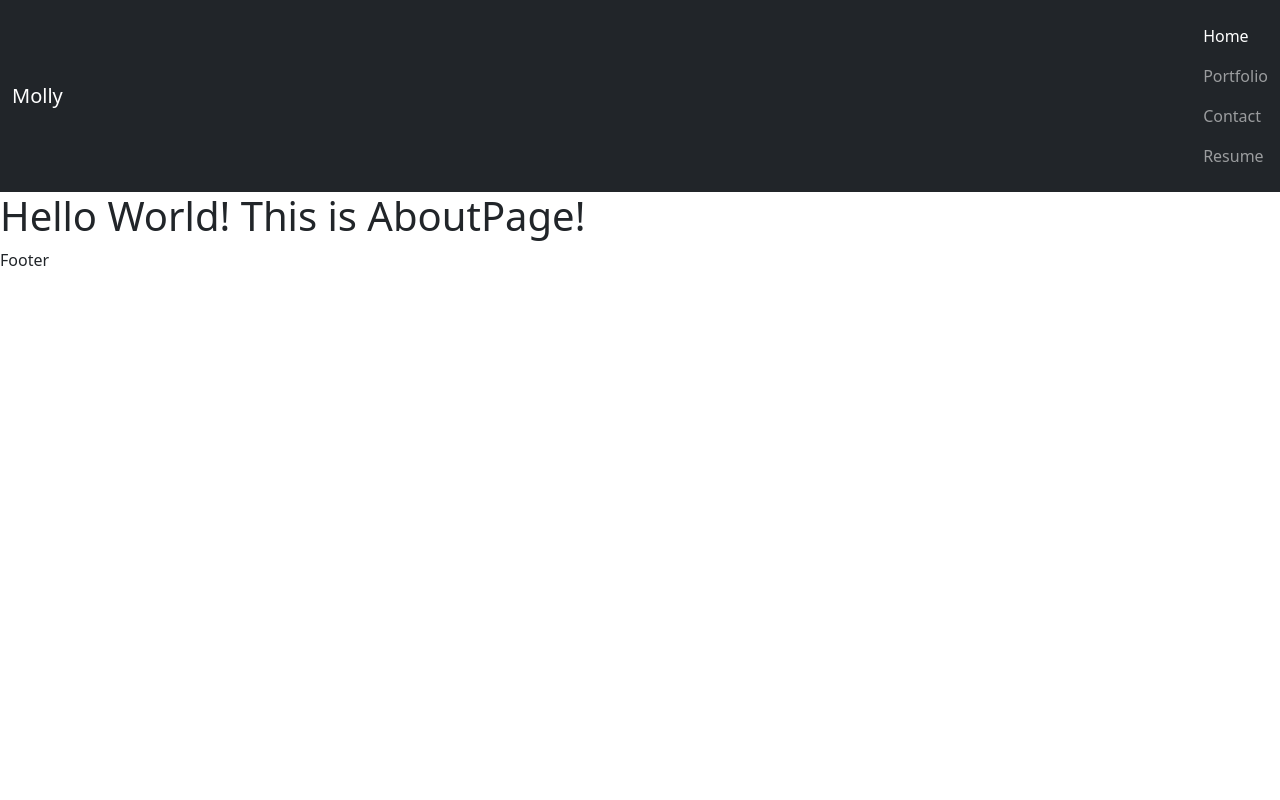
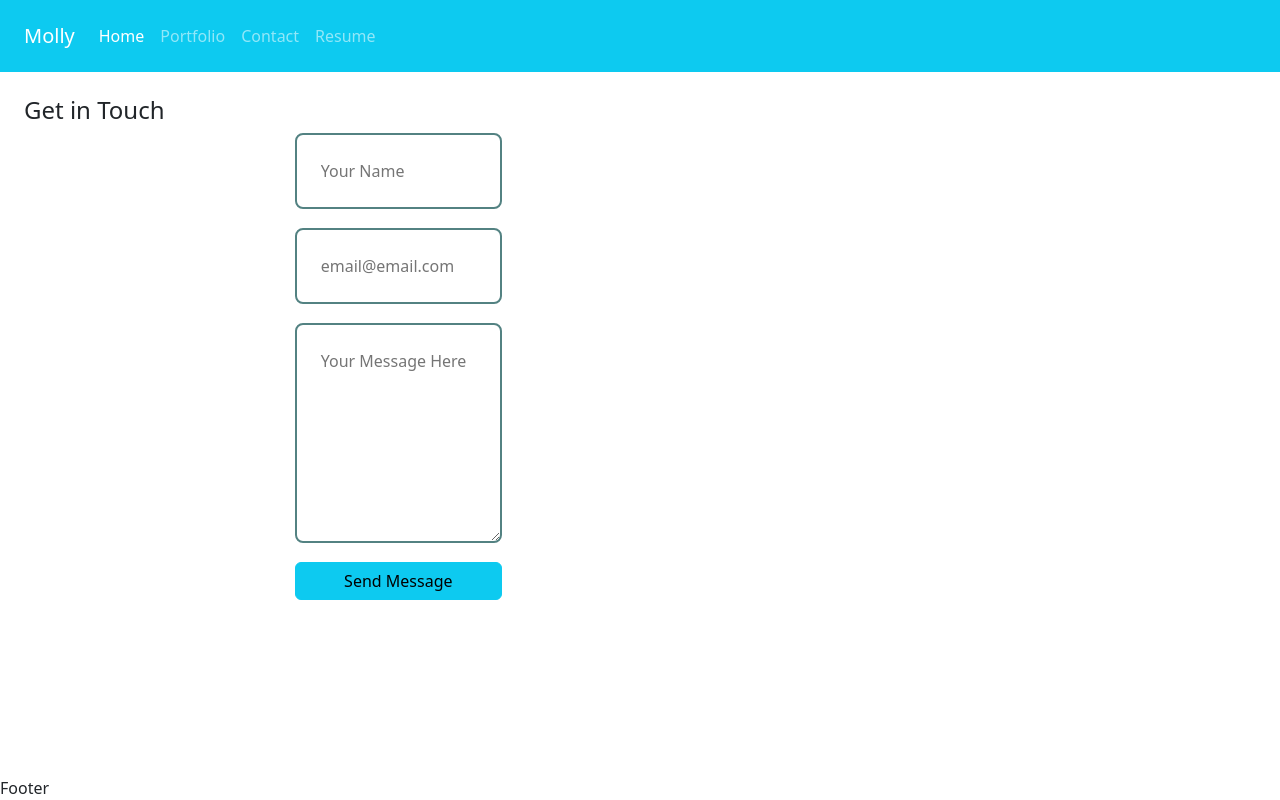
Before and after one commit to mollysal/React-Portfolio, a React (Create React App) app in the folder portfolio/: page / in a window 1280 px wide. Both pictures are taken after a click on the link "Contact". Built offline with nearby package versions, Linux system fonts and the light colour scheme.

Commit message:
Working on Formatting & Contact Page

```diff
--- a/portfolio/src/App.js
+++ b/portfolio/src/App.js
@@ -3,7 +3,9 @@ import { Footer } from './components/Footer';
 import { Header } from './components/Header';
 import { Nav } from './components/Nav';
 import { AboutPage } from './pages/AboutPage';
+import { ContactPage } from './pages/ContactPage';
 import { PortfolioPage } from './pages/Portfolio';
+import { ResumePage } from './pages/ResumePage';
 
 const pages = [
   { name: "about" },
@@ -21,10 +23,10 @@ function App() {
         return <AboutPage />
       case pages[1].name:
         return <PortfolioPage />
-      // case pages[2].name:
-      //   return <Contact />
-      // case pages[3].name:
-      //   return <Resume />
+      case pages[2].name:
+        return <ContactPage />
+      case pages[3].name:
+        return <ResumePage />
       default:
         return <AboutPage />
     }
--- a/portfolio/src/components/Footer.jsx
+++ b/portfolio/src/components/Footer.jsx
@@ -1,7 +1,7 @@
 import React from 'react';
 
 export const Footer = () => {
-    return <footer>
+    return <footer style={{position:"fixed",bottom:"0"}}>
        Footer
     </footer>
 }
--- a/portfolio/src/components/Nav.jsx
+++ b/portfolio/src/components/Nav.jsx
@@ -1,8 +1,7 @@
 import React from 'react';
 
 export const Nav = ({ page, pages, setPage }) => {
-    return <nav className="navbar navbar-dark navbar-expanded-lg bg-dark">
-        <div className="container-fluid">
+    return <nav className="navbar navbar-expand-lg navbar-dark bg-info px-4">
         <a className="navbar-brand" onClick={() => setPage(pages[0])}>Molly</a>
         <div className="navbar navbar-dark" id="navbarNav">
             <ul className="navbar-nav">
@@ -20,6 +19,5 @@ export const Nav = ({ page, pages, setPage }) => {
                 </li>
             </ul>
         </div>
-        </div>
     </nav>
 }
--- /dev/null
+++ b/portfolio/src/pages/ContactPage.jsx
@@ -0,0 +1,17 @@
+import React from 'react';
+import '../style/ContactPage.css'
+
+
+export const ContactPage = () => {
+    return <section className='m-4' id='Contact'>
+        <h4>Get in Touch</h4>
+        <div className='container contact_container'>
+            <form action=''>
+                <input type='text' name='name' placeholder='Your Name' required />
+                <input type='email' name='email' placeholder='email@email.com' required />
+                <textarea name='message' rows='7' placeholder='Your Message Here' required></textarea>
+                <button type='submit' className='btn btn-info'>Send Message</button>
+            </form>
+        </div>
+    </section>
+}
--- /dev/null
+++ b/portfolio/src/pages/ResumePage.jsx
@@ -0,0 +1,7 @@
+import React from 'react';
+
+export const ResumePage = () => {
+    return <section>
+        <h1>Hello World! This is ResumePage!</h1>
+    </section>
+}
--- /dev/null
+++ b/portfolio/src/style/ContactPage.css
@@ -0,0 +1,21 @@
+.container.contact_container {
+    width: 58%;
+    display: grid;
+    grid-template-columns: 30% 58%;
+    gap: 12%;
+}
+
+form {
+    display: flex;
+    flex-direction: column;
+    gap: 1.2rem;
+}
+
+input, textarea {
+    width: 100%;
+    padding: 1.5rem;
+    border-radius: 0.5rem;
+    background: transparent;
+    border: 2px solid rgb(83, 130, 130);
+    resize: none;
+}
```
Lines whose indentation alone changed are shown as unchanged.
